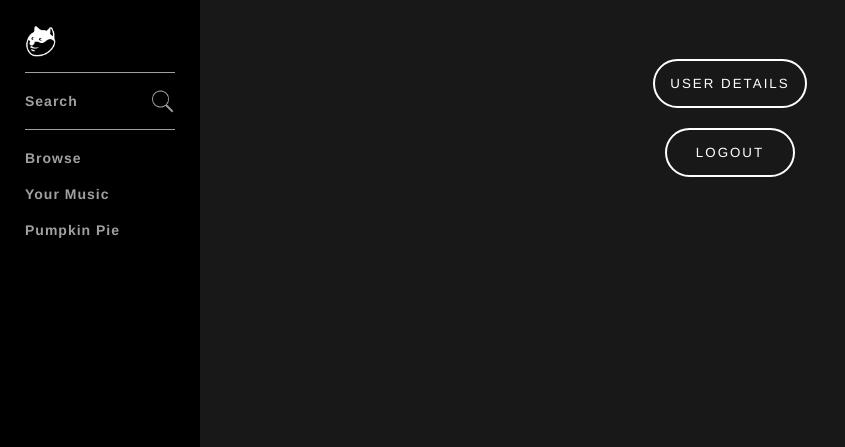
After one commit to kiyoIshi/Smotify, a PHP site: page /settings.php in a window 1280 px wide. The commit adds this page. Shown: the top 447 px of the page, without its empty margins (0-845 px from the left). Run offline with PHP 8.4, Linux system fonts and the light colour scheme; the visitor is signed in with stand-in values (Sample User, id 1); data that the repository does not hold is empty.

Commit message:
create settings.php

```diff
--- a/assets/css/style.css
+++ b/assets/css/style.css
@@ -489,3 +489,7 @@ input:focus {
   -moz-appearance: none;
   width: 100%;
 }
+
+.userInfo h1 {
+  text-align: center;
+}
--- a/includes/classes/User.php
+++ b/includes/classes/User.php
@@ -14,6 +14,12 @@
       return $this->username;
     }
 
+    public function getFirstAndLastName() {
+      $query = mysqli_query($this->con, "SELECT concat(firstName, ' ', lastName) as 'name' FROM users WHERE username='$this->username'");
+      $row = mysqli_fetch_array($query);
+      return $row['name'];
+    }
+
   }
 
 ?>
--- /dev/null
+++ b/settings.php
@@ -0,0 +1,18 @@
+<?php
+include("includes/includedFiles.php");
+?>
+
+<div class="entityInfo">
+
+  <div class="centerSection">
+    <div class="userInfo">
+      <h1><?php echo $userLoggedIn->getFirstAndLastName(); ?></h1>
+    </div>
+  </div>
+
+  <div class="buttonItems">
+    <button class="button">USER DETAILS</button>
+    <button class="button">LOGOUT</button>
+  </div>
+
+</div>
```
